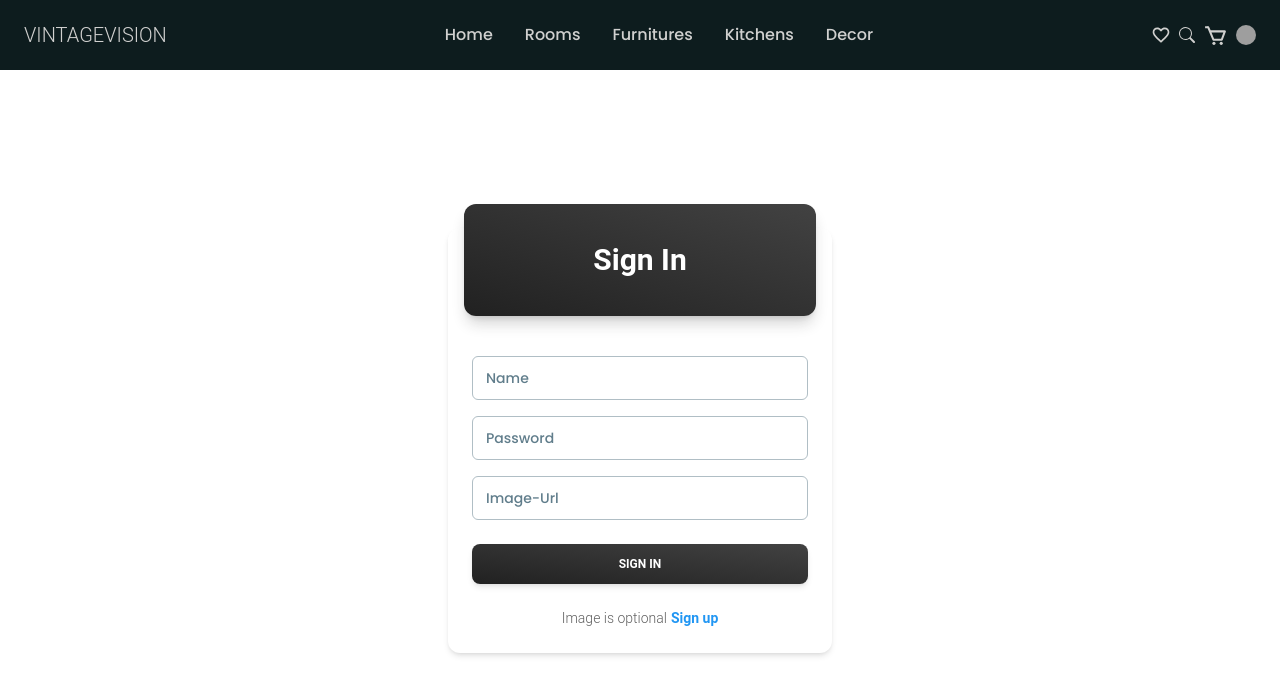
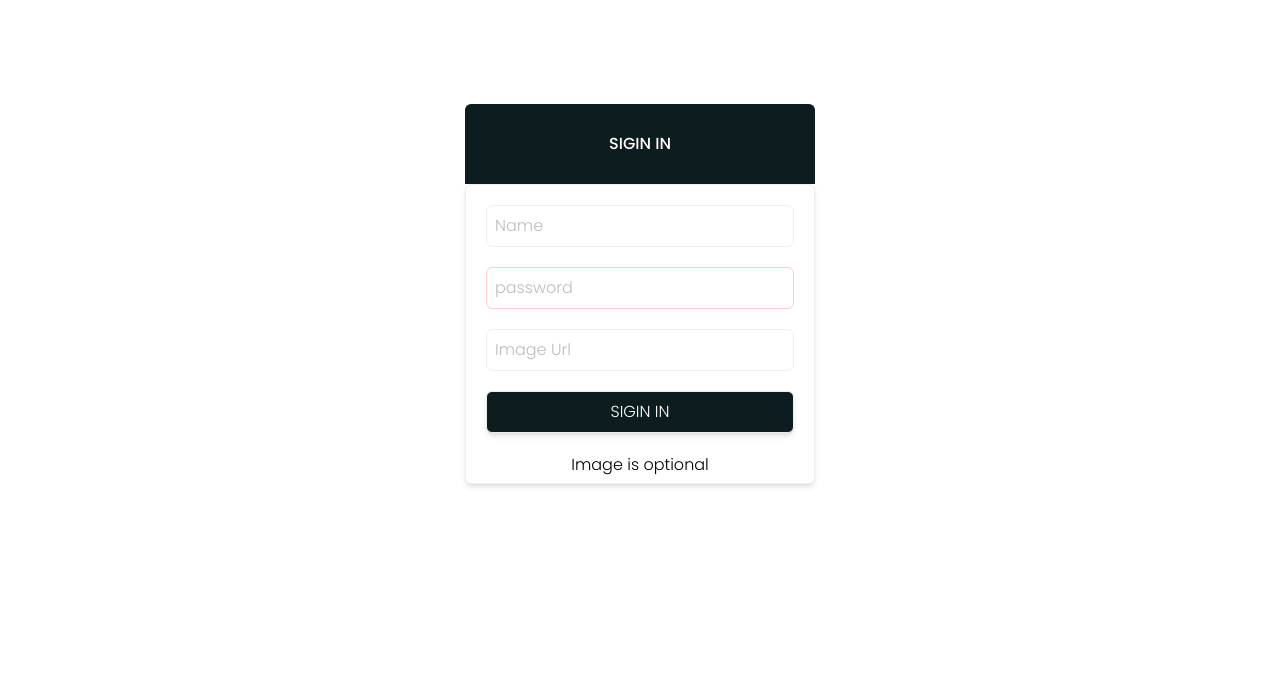
Before and after one commit to goodylove/Vintage-Vision, a React (Vite) app: page / in a window 1280 px wide. Shown: the top 694 px of the page. Built offline with nearby package versions, Linux system fonts and the light colour scheme; grey boxes are pictures that could not be loaded; a web font is replaced by a local one.

Commit message:
completed login section

```diff
--- a/src/App.jsx
+++ b/src/App.jsx
@@ -6,15 +6,26 @@ import ProductCard from './components/ProductCard/index';
 import { Route, Routes } from 'react-router-dom';
 import Home from './Pages/Home/index';
 import Login from './components/Login/index';
+import { useSelector } from 'react-redux';
 import './App.css';
 
 function App() {
+  const authUser = useSelector((state) => state.login.user.authUser);
+  console.log(authUser);
+
   return (
     <div>
-      <Nav />
-      <Routes>
-        <Route path="/" element={<Login />} />
-      </Routes>
+      {authUser ? '' : <Login />}
+      {authUser ? (
+        <div>
+          <Nav />
+          <Routes>
+            <Route path="/" element={<Home />} />
+          </Routes>
+        </div>
+      ) : (
+        ''
+      )}
     </div>
   );
 }
--- a/src/app/features/login/loginSlice.js
+++ b/src/app/features/login/loginSlice.js
@@ -15,14 +15,15 @@ const LoginSlice = createSlice({
   reducers: {
     AddUser: (state, action) => {
       let userId = action.payload;
-      const validateEmail = /^(?=.*[A-Za-z])(?=.*\d)[A-Za-z\d]{8,}$/i.test(
+      const validatePassword = /^(?=.*[A-Za-z])(?=.*\d)[A-Za-z\d]{8,10}$/i.test(
         userId.password
       );
       let newUser = { ...state, user: (state.user = userId) };
-      if (!validateEmail) {
-        newUser.user.authUser = false;
+      Object.assign(state, newUser);
+      if (!validatePassword) {
+        state.user.authUser = false;
       } else {
-        newUser.user.authUser = true;
+        state.user.authUser = true;
         sessionStorage.setItem('user', JSON.stringify(userId));
       }
     },
--- a/src/app/store.js
+++ b/src/app/store.js
@@ -1,8 +1,10 @@
 import { configureStore } from '@reduxjs/toolkit';
 import sliderRuder from './features/slider/sliderSlice';
+import loginReducer from './features/login/loginSlice';
 
 export const store = configureStore({
   reducer: {
     slider: sliderRuder,
+    login: loginReducer,
   },
 });
--- a/src/components/Login/index.jsx
+++ b/src/components/Login/index.jsx
@@ -1,4 +1,6 @@
 import { useState } from 'react';
+import { useDispatch, useSelector } from 'react-redux';
+import { AddUser } from '../../app/features/login/loginSlice';
 import {
   Card,
   CardHeader,
@@ -7,6 +9,7 @@ import {
   Typography,
   Input,
   Button,
+  select,
 } from '@material-tailwind/react';
 
 export default function Login() {
@@ -15,69 +18,65 @@ export default function Login() {
     password: '',
     img: '',
   };
+  const [loginInfo, setLoginInfo] = useState(initialState);
+  const authUser = useSelector((state) => state.login.user.authUser);
 
-  const [loginInfo, setLoginInfo] = useState(initialState);
+  const dispatch = useDispatch();
+
   const handleInputChange = (e) => {
     const { name, value } = e.target;
     setLoginInfo({
       ...loginInfo,
       [name]: value,
     });
-    console.log(name, value);
   };
+
   return (
-    <div className="w-full  flex justify-center items-center mt-10 h-[100vh]">
-      <Card className="w-96">
-        <CardHeader
-          variant="gradient"
-          color="gray"
-          className="mb-4 grid h-28 place-items-center"
+    <div className="w-full  flex justify-center items-center mt-10  ">
+      <div className="mt-[4rem]">
+        <div className="text-center bg-[#0D1C1E] p-7 rounded-t-md text-white">
+          SIGIN IN
+        </div>
+        <div
+          action=""
+          className="border-[1px]  h-[300px] w-[350px] flex flex-col p-5  gap-5 rounded-md  shadow-md"
         >
-          <Typography variant="h3" color="white">
-            Sign In
-          </Typography>
-        </CardHeader>
-        <CardBody className="flex flex-col gap-4">
-          <Input
-            label="Name"
-            size="lg"
+          <input
+            type="text"
             name="name"
             value={loginInfo.name}
+            placeholder="Name"
+            className="border-[1px] p-2 font-[300] outline-none rounded-md"
             onChange={handleInputChange}
           />
-          <Input
-            label="Password"
-            size="lg"
+          <input
+            type="text"
             name="password"
+            placeholder="password"
             value={loginInfo.password}
+            className={`border-[1px] p-2 font-[300] outline-none  rounded-md ${
+              authUser ? '' : 'border-red-100'
+            } `}
             onChange={handleInputChange}
           />
-          <Input
-            label="Image-Url"
-            size="lg"
+          <input
+            type="text"
             name="img"
             value={loginInfo.img}
+            placeholder="Image Url"
+            className="border-[1px] p-2 font-[300] outline-none  rounded-md"
             onChange={handleInputChange}
           />
-        </CardBody>
-        <CardFooter className="pt-0">
-          <Button variant="gradient" fullWidth color="gray">
-            Sign In
-          </Button>
-          <Typography variant="small" className="mt-6 flex justify-center">
-            Image is optional
-            <Typography
-              as="a"
-              href="#signup"
-              variant="small"
-              color="blue"
-              className="ml-1 font-bold"
-            >
-              Sign up
-            </Typography>
-          </Typography>
-        </CardFooter>
-      </Card>
+          <button
+            type="submit"
+            onClick={() => dispatch(AddUser(loginInfo))}
+            className="border-[1px] p-2 bg-[#0D1C1E] text-white  rounded-md shadow-md font-[300]"
+          >
+            SIGIN IN
+          </button>
+          <span className="text-center font-[300]">Image is optional</span>
+        </div>
+      </div>
     </div>
   );
 }
--- a/src/components/NavBar/index.jsx
+++ b/src/components/NavBar/index.jsx
@@ -5,9 +5,11 @@ import { BiCart } from 'react-icons/bi';
 import { BsSearch } from 'react-icons/bs';
 import { MdOutlineFavoriteBorder, MdOutlineFavorite } from 'react-icons/md';
 import { Spin as Hamburger } from 'hamburger-react';
+import { useSelector } from 'react-redux';
 
 const Nav = () => {
   const [toggleMenu, setToggleMenu] = useState(false);
+  const img = useSelector((state) => state.login.user.img);
   const [search, setSearch] = useState(false);
   return (
     <main className="w-full  flex-col fixed top-0 cursor-pointer z-50">
@@ -49,11 +51,7 @@ const Nav = () => {
           <BiCart className="text-[25px]" />
 
           <span className="gap-2 flex items-center">
-            <Avatar
-              src="https://www.material-tailwind.com/img/face-2.jpg"
-              alt="avatar"
-              className="w-5 h-5"
-            />
+            {img && <Avatar src={img} alt="avatar" className="w-5 h-5" />}
           </span>
         </div>
         <div className="flex md:hidden text-[#D0D0CF]">
```
Also changed, not shown: src/components/Listofproducttofilter/index.jsx (renamed from src/components/Listofproduct/index.jsx).
